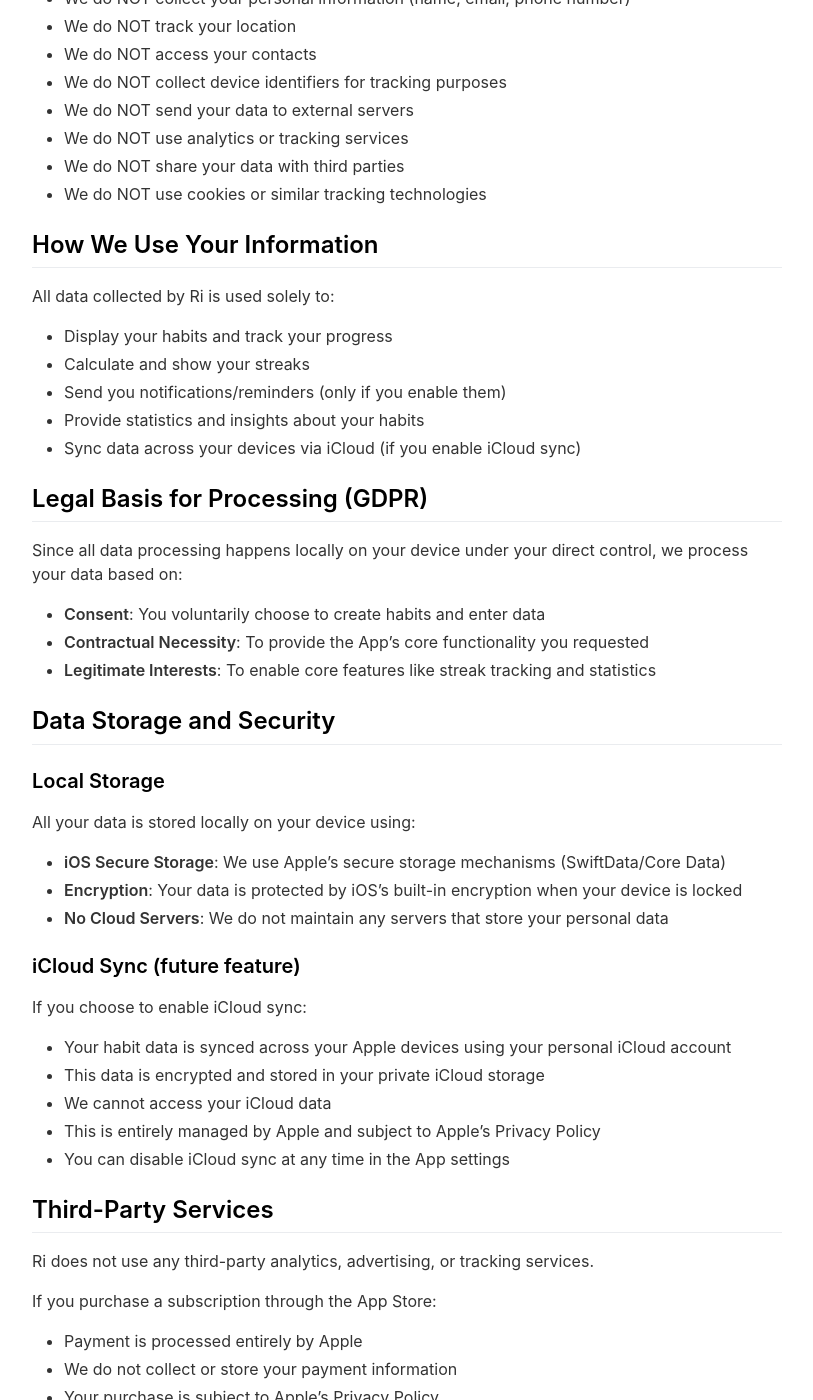
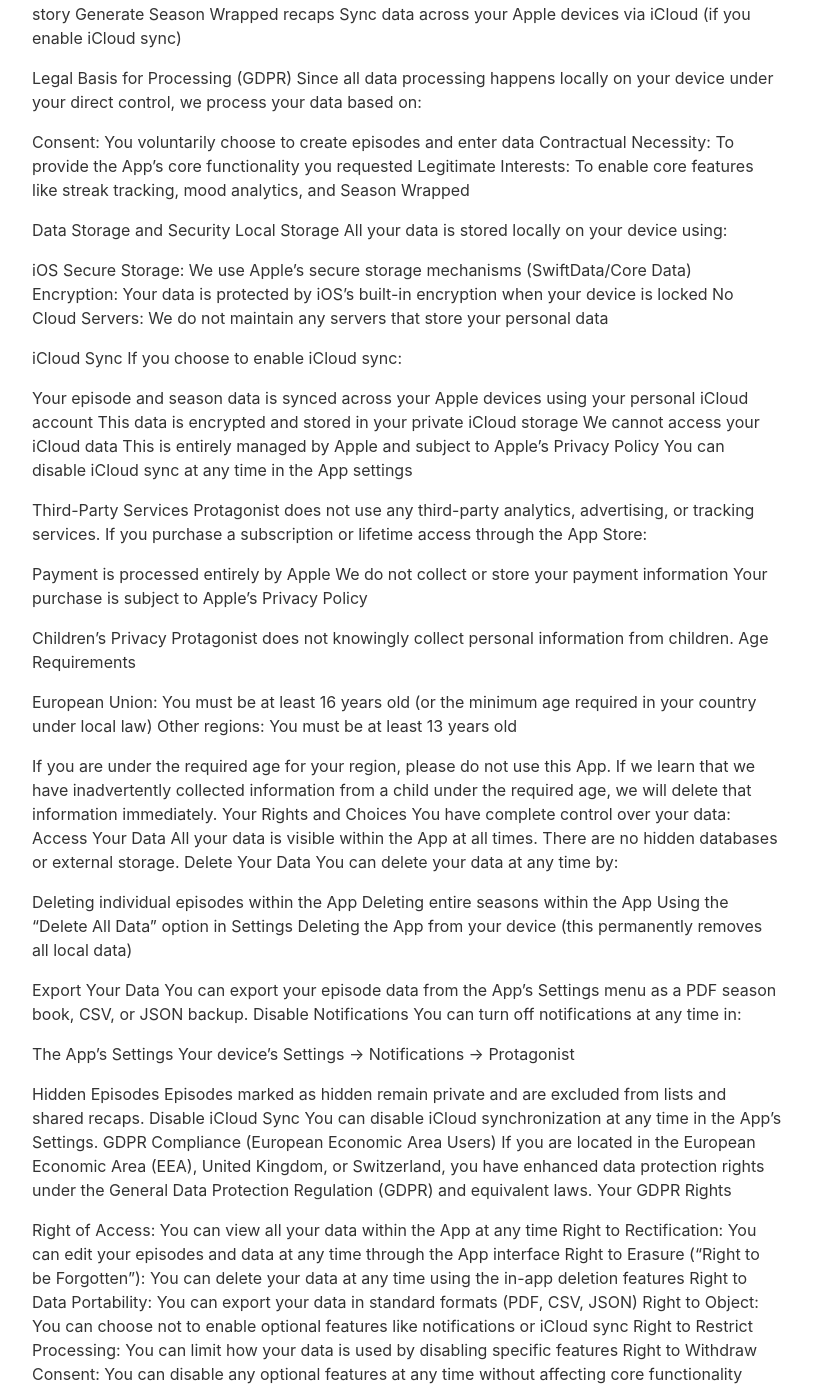
Before and after one commit to osanuo/Protagonist.app, a Jekyll site: the page built from _pages/privacypolicy.md, in a window 1280 px wide and 1400 px high, scrolled down 872 px. Shown: the whole window, without its empty margins (233-1046 px from the left). Built offline with Jekyll 4.4.1, drawn with Linux system fonts in a browser that asks for light colours; nearby versions of some CDN libraries; some of the changed text lies outside the part shown.

Commit message:
Update privacypolicy.md

```diff
--- a/_pages/privacypolicy.md
+++ b/_pages/privacypolicy.md
@@ -4,280 +4,238 @@ title: Privacy Policy
 include_in_header: false
 ---
 
-# Privacy Policy for Ri
+# Privacy Policy for Protagonist
 
-**Last Updated: January 29, 2026**
+**Last Updated: March 1, 2026**
 
 ## Introduction
+Protagonist ("we," "our," or "us") is committed to protecting your privacy. This Privacy Policy explains how we handle information when you use the Protagonist mobile application (the "App").
+Developer: Dawid (Osanuo)
+Location: Warsaw, Poland
+Contact: osanuo.studio@gmail.com
+Information We Collect
+Data Stored Locally on Your Device
+Protagonist stores the following information locally on your iOS device:
 
-Ri ("we," "our," or "us") is committed to protecting your privacy. This Privacy Policy explains how we handle information when you use the Ri mobile application (the "App").
+Episode Information: Titles, descriptions, mood ratings, tags, and dates of episodes you create
+Season Data: Your life seasons (years) and their associated episodes and themes
+Mood & Streak Data: Mood history, streak counts, and historical tracking data
+User Preferences: App settings, notification preferences, season themes, and customization choices
+Statistics: Calculated analytics about your mood patterns, streaks, and episode history
+Share Cards: Any share card designs you create within the App
 
-**Developer**: Dawid (Osanuo)
-**Location**: Warsaw, Poland
-**Contact**: osanuo.studio@gmail.com
-
-## Information We Collect
-
-### Data Stored Locally on Your Device
-
-Ri stores the following information locally on your iOS device:
-
-- **Habit Information**: Names, icons, colors, frequencies, and descriptions of habits you create
-- **Completion Data**: Records of when you mark habits as complete or incomplete
-- **Streak Information**: Calculated streak counts and historical tracking data
-- **User Preferences**: App settings, notification preferences, and customization choices
-- **Statistics**: Calculated analytics about your habit completion rates and patterns
-
-### Data We Do NOT Collect
-
+Data We Do NOT Collect
 We want to be clear about what we don't collect:
 
-- We do NOT collect your personal information (name, email, phone number)
-- We do NOT track your location
-- We do NOT access your contacts
-- We do NOT collect device identifiers for tracking purposes
-- We do NOT send your data to external servers
-- We do NOT use analytics or tracking services
-- We do NOT share your data with third parties
-- We do NOT use cookies or similar tracking technologies
+We do NOT collect your personal information (name, email, phone number)
+We do NOT track your location
+We do NOT access your contacts
+We do NOT collect device identifiers for tracking purposes
+We do NOT send your data to external servers
+We do NOT use analytics or tracking services
+We do NOT share your data with third parties
+We do NOT use cookies or similar tracking technologies
 
-## How We Use Your Information
+How We Use Your Information
+All data collected by Protagonist is used solely to:
 
-All data collected by Ri is used solely to:
+Display your episodes and seasons
+Calculate and show your mood trends and streaks
+Send you notifications/reminders (only if you enable them)
+Provide statistics and insights about your life story
+Generate Season Wrapped recaps
+Sync data across your Apple devices via iCloud (if you enable iCloud sync)
 
-- Display your habits and track your progress
-- Calculate and show your streaks
-- Send you notifications/reminders (only if you enable them)
-- Provide statistics and insights about your habits
-- Sync data across your devices via iCloud (if you enable iCloud sync)
-
-## Legal Basis for Processing (GDPR)
-
+Legal Basis for Processing (GDPR)
 Since all data processing happens locally on your device under your direct control, we process your data based on:
 
-- **Consent**: You voluntarily choose to create habits and enter data
-- **Contractual Necessity**: To provide the App's core functionality you requested
-- **Legitimate Interests**: To enable core features like streak tracking and statistics
+Consent: You voluntarily choose to create episodes and enter data
+Contractual Necessity: To provide the App's core functionality you requested
+Legitimate Interests: To enable core features like streak tracking, mood analytics, and Season Wrapped
 
-## Data Storage and Security
-
-### Local Storage
-
+Data Storage and Security
+Local Storage
 All your data is stored locally on your device using:
 
-- **iOS Secure Storage**: We use Apple's secure storage mechanisms (SwiftData/Core Data)
-- **Encryption**: Your data is protected by iOS's built-in encryption when your device is locked
-- **No Cloud Servers**: We do not maintain any servers that store your personal data
+iOS Secure Storage: We use Apple's secure storage mechanisms (SwiftData/Core Data)
+Encryption: Your data is protected by iOS's built-in encryption when your device is locked
+No Cloud Servers: We do not maintain any servers that store your personal data
 
-### iCloud Sync (future feature)
-
+iCloud Sync
 If you choose to enable iCloud sync:
 
-- Your habit data is synced across your Apple devices using your personal iCloud account
-- This data is encrypted and stored in your private iCloud storage
-- We cannot access your iCloud data
-- This is entirely managed by Apple and subject to Apple's Privacy Policy
-- You can disable iCloud sync at any time in the App settings
+Your episode and season data is synced across your Apple devices using your personal iCloud account
+This data is encrypted and stored in your private iCloud storage
+We cannot access your iCloud data
+This is entirely managed by Apple and subject to Apple's Privacy Policy
+You can disable iCloud sync at any time in the App settings
 
-## Third-Party Services
+Third-Party Services
+Protagonist does not use any third-party analytics, advertising, or tracking services.
+If you purchase a subscription or lifetime access through the App Store:
 
-Ri does not use any third-party analytics, advertising, or tracking services.
+Payment is processed entirely by Apple
+We do not collect or store your payment information
+Your purchase is subject to Apple's Privacy Policy
 
-If you purchase a subscription through the App Store:
+Children's Privacy
+Protagonist does not knowingly collect personal information from children.
+Age Requirements
 
-- Payment is processed entirely by Apple
-- We do not collect or store your payment information
-- Your purchase is subject to Apple's Privacy Policy
-
-## Children's Privacy
-
-Ri does not knowingly collect personal information from children.
-
-### Age Requirements
-
-- **European Union**: You must be at least 16 years old (or the minimum age required in your country under local law)
-- **Other regions**: You must be at least 13 years old
+European Union: You must be at least 16 years old (or the minimum age required in your country under local law)
+Other regions: You must be at least 13 years old
 
 If you are under the required age for your region, please do not use this App. If we learn that we have inadvertently collected information from a child under the required age, we will delete that information immediately.
+Your Rights and Choices
+You have complete control over your data:
+Access Your Data
+All your data is visible within the App at all times. There are no hidden databases or external storage.
+Delete Your Data
+You can delete your data at any time by:
 
-## Your Rights and Choices
+Deleting individual episodes within the App
+Deleting entire seasons within the App
+Using the "Delete All Data" option in Settings
+Deleting the App from your device (this permanently removes all local data)
 
-You have complete control over your data:
+Export Your Data
+You can export your episode data from the App's Settings menu as a PDF season book, CSV, or JSON backup.
+Disable Notifications
+You can turn off notifications at any time in:
 
-### Access Your Data
-All your data is visible within the App at all times. There are no hidden databases or external storage.
+The App's Settings
+Your device's Settings → Notifications → Protagonist
 
-### Delete Your Data
-You can delete your data at any time by:
-- Deleting individual habits within the App
-- Using the "Delete All Data" option in Settings
-- Deleting the App from your device (this permanently removes all local data)
+Hidden Episodes
+Episodes marked as hidden remain private and are excluded from lists and shared recaps.
+Disable iCloud Sync
+You can disable iCloud synchronization at any time in the App's Settings.
+GDPR Compliance (European Economic Area Users)
+If you are located in the European Economic Area (EEA), United Kingdom, or Switzerland, you have enhanced data protection rights under the General Data Protection Regulation (GDPR) and equivalent laws.
+Your GDPR Rights
 
-### Export Your Data
-You can export your habit data from the App's Settings menu to save a backup in a standard format.
+Right of Access: You can view all your data within the App at any time
+Right to Rectification: You can edit your episodes and data at any time through the App interface
+Right to Erasure ("Right to be Forgotten"): You can delete your data at any time using the in-app deletion features
+Right to Data Portability: You can export your data in standard formats (PDF, CSV, JSON)
+Right to Object: You can choose not to enable optional features like notifications or iCloud sync
+Right to Restrict Processing: You can limit how your data is used by disabling specific features
+Right to Withdraw Consent: You can disable any optional features at any time without affecting core functionality
 
-### Disable Notifications
-You can turn off notifications at any time in:
-- The App's Settings
-- Your device's Settings → Notifications → Ri
+Exercising Your Rights
+Since all data is stored locally on your device:
 
-### Disable iCloud Sync
-You can disable iCloud synchronization at any time in the App's Settings.
+Most rights can be exercised directly through the App
+For additional assistance, contact us at osanuo.studio@gmail.com
+We will respond to your request within 30 days as required by GDPR
 
-## GDPR Compliance (European Economic Area Users)
+Data Protection Authority
+If you are in the EEA, you have the right to lodge a complaint with your local data protection authority. For Poland, this is:
+Urząd Ochrony Danych Osobowych (UODO)
+Website: https://uodo.gov.pl
+Data Protection Officer
+For GDPR-related inquiries or to exercise your rights, contact us at:
+Email: osanuo.studio@gmail.com
+Response Time: Within 30 days
+Data Retention
 
-If you are located in the European Economic Area (EEA), United Kingdom, or Switzerland, you have enhanced data protection rights under the General Data Protection Regulation (GDPR) and equivalent laws.
+Active Use: We retain your data locally on your device for as long as you use the App
+App Deletion: All local data is permanently deleted when you delete the App from your device
+iCloud Data: If you use iCloud sync, data remains in your iCloud until you delete it manually or disable iCloud sync
+No Server Retention: We do not store any of your data on our servers
 
-### Your GDPR Rights
-
-- **Right of Access**: You can view all your data within the App at any time
-- **Right to Rectification**: You can edit your data at any time through the App interface
-- **Right to Erasure** ("Right to be Forgotten"): You can delete your data at any time using the in-app deletion features
-- **Right to Data Portability**: You can export your data in a standard, machine-readable format (JSON)
-- **Right to Object**: You can choose not to enable optional features like notifications or iCloud sync
-- **Right to Restrict Processing**: You can limit how your data is used by disabling specific features
-- **Right to Withdraw Consent**: You can disable any optional features at any time without affecting core functionality
-
-### Exercising Your Rights
-
-Since all data is stored locally on your device:
-- Most rights can be exercised directly through the App
-- For additional assistance, contact us at osanuo@example.com
-- We will respond to your request within 30 days as required by GDPR
-
-### Data Protection Authority
-
-If you are in the EEA, you have the right to lodge a complaint with your local data protection authority. For Poland, this is:
-
-**Urząd Ochrony Danych Osobowych (UODO)**
-Website: https://uodo.gov.pl
-
-### Data Protection Officer
-
-For GDPR-related inquiries or to exercise your rights, contact us at:
-
-**Email**: osanuo.studio@gmail.com
-**Response Time**: Within 30 days
-
-## Data Retention
-
-- **Active Use**: We retain your data locally on your device for as long as you use the App
-- **App Deletion**: All local data is permanently deleted when you delete the App from your device
-- **iCloud Data**: If you use iCloud sync, data remains in your iCloud until you delete it manually or disable iCloud sync
-- **No Server Retention**: We do not store any of your data on our servers
-
-## Data Security
-
+Data Security
 We take reasonable measures to protect your data:
 
-- All data stored locally is protected by iOS security features
-- Your device passcode/biometrics (Face ID/Touch ID) protect access to the App
-- We do not transmit your personal data over the internet (except for optional iCloud sync, which uses Apple's encrypted channels)
-- We do not store your data on our servers
+All data stored locally is protected by iOS security features
+Your device passcode/biometrics (Face ID/Touch ID) protect access to the App
+We do not transmit your personal data over the internet (except for optional iCloud sync, which uses Apple's encrypted channels)
+We do not store your data on our servers
 
 However, no method of electronic storage is 100% secure, and we cannot guarantee absolute security. You are responsible for:
-- Keeping your device secure
-- Using a strong device passcode
-- Protecting your Apple ID credentials
 
-## International Data Transfers
+Keeping your device secure
+Using a strong device passcode
+Protecting your Apple ID credentials
 
-Ri is available worldwide. Your data is stored locally on your device, regardless of your location.
+International Data Transfers
+Protagonist is available worldwide. Your data is stored locally on your device, regardless of your location.
+If you use iCloud sync:
 
-If you use iCloud sync:
-- Your data may be transferred to and stored on Apple's iCloud servers
-- Apple's servers may be located in various countries according to Apple's infrastructure
-- Data transfers are protected by Apple's security measures and are subject to Apple's Privacy Policy
-- For EEA users, Apple complies with GDPR requirements for international data transfers
+Your data may be transferred to and stored on Apple's iCloud servers
+Apple's servers may be located in various countries according to Apple's infrastructure
+Data transfers are protected by Apple's security measures and are subject to Apple's Privacy Policy
+For EEA users, Apple complies with GDPR requirements for international data transfers
 
-## California Privacy Rights (CCPA)
+California Privacy Rights (CCPA)
+If you are a California resident, you have rights under the California Consumer Privacy Act (CCPA). However, since Protagonist does not collect, sell, or share personal information with third parties, most CCPA provisions do not apply to our data practices.
+You still have the right to:
 
-If you are a California resident, you have rights under the California Consumer Privacy Act (CCPA). However, since Ri does not collect, sell, or share personal information with third parties, most CCPA provisions do not apply to our data practices.
+Access your data (available in the App)
+Delete your data (available in the App)
+Opt-out of data sale (we never sell data)
 
-You still have the right to:
-- Access your data (available in the App)
-- Delete your data (available in the App)
-- Opt-out of data sale (we never sell data)
-
-## Data Breach Notification
-
+Data Breach Notification
 In the unlikely event of a data breach affecting your personal information:
 
-- **EU Users**: We will notify you and relevant authorities within 72 hours as required by GDPR
-- **All Users**: We will notify you via the App or email (if we have your contact information)
+EU Users: We will notify you and relevant authorities within 72 hours as required by GDPR
+All Users: We will notify you via the App or email (if we have your contact information)
 
 However, since we do not store your data on our servers, the risk of a data breach affecting your information is minimal.
-
-## Changes to This Privacy Policy
-
+Changes to This Privacy Policy
 We may update this Privacy Policy from time to time. We will notify you of any changes by:
 
-- Posting the new Privacy Policy on this page
-- Updating the "Last Updated" date at the top
-- Notifying you within the App for significant changes
-- For material changes, requesting your consent where required by law
+Posting the new Privacy Policy on this page
+Updating the "Last Updated" date at the top
+Notifying you within the App for significant changes
+For material changes, requesting your consent where required by law
 
 Your continued use of the App after changes are made constitutes acceptance of those changes, unless additional consent is required by applicable law.
+Automated Decision-Making and Profiling
+Protagonist does not use automated decision-making or profiling that would have legal or similarly significant effects on you.
+The App's statistics and insights features are:
 
-## Automated Decision-Making and Profiling
+Calculated locally on your device
+Based solely on data you provided
+For your personal information only
+Not used for any automated decisions about you
 
-Ri does not use automated decision-making or profiling that would have legal or similarly significant effects on you.
+Contact Us
+If you have any questions, concerns, or requests regarding this Privacy Policy or your data, please contact us:
+Developer: Dawid (Osanuo)
+Location: Warsaw, Poland
+Email: osanuo.studio@gmail.com
+GitHub: https://github.com/osanuo
+Website: https://osanuo.github.io/Protagonist.app/
+We will respond to your inquiry within:
 
-The App's statistics and insights features are:
-- Calculated locally on your device
-- Based solely on data you provided
-- For your personal information only
-- Not used for any automated decisions about you
+EU/EEA users: 30 days (as required by GDPR)
+All other users: 30 days
 
-## Contact Us
-
-If you have any questions, concerns, or requests regarding this Privacy Policy or your data, please contact us:
-
-**Developer**: Dawid (Osanuo)
-**Location**: Warsaw, Poland
-**Email**: osanuo.studio@gmail.com
-**GitHub**: https://github.com/osanuo
-**Website**: https://osanuo.github.io/Ri.app/
-
-**For EU Data Protection Inquiries**: osanuo@example.com
-
-We will respond to your inquiry within:
-- **EU/EEA users**: 30 days (as required by GDPR)
-- **All other users**: 30 days
-
-## Supervisory Authority Contact (EU Users)
-
+Supervisory Authority Contact (EU Users)
 If you are not satisfied with our response or believe we are processing your data unlawfully, you have the right to lodge a complaint with your local data protection authority.
-
-**For users in Poland:**
-
-**Urząd Ochrony Danych Osobowych (UODO)**
+For users in Poland:
+Urząd Ochrony Danych Osobowych (UODO)
 ul. Stawki 2
 00-193 Warsaw, Poland
 Phone: +48 22 531 03 00
 Website: https://uodo.gov.pl
 Email: kancelaria@uodo.gov.pl
-
-**For users in other EU countries:**
+For users in other EU countries:
 Find your local data protection authority at: https://edpb.europa.eu/about-edpb/board/members_en
 
----
+Summary
+In Plain English:
 
-## Summary
+✅ Your episodes and seasons stay on your device (local storage only)
+✅ We don't collect personal information
+✅ We don't use trackers, analytics, or cookies
+✅ You can delete your data anytime
+✅ Optional iCloud sync uses your private iCloud
+✅ No ads, no sharing, no selling of data
+✅ Full GDPR compliance for EU users
+✅ You have complete control over your story
 
-**In Plain English:**
+We built Protagonist to respect your privacy. Your life story is yours alone.
 
-- ✅ Your data stays on your device (local storage only)
-- ✅ We don't collect personal information
-- ✅ We don't use trackers, analytics, or cookies
-- ✅ You can delete your data anytime
-- ✅ Optional iCloud sync uses your private iCloud
-- ✅ No ads, no sharing, no selling of data
-- ✅ Full GDPR compliance for EU users
-- ✅ You have complete control over your data
-
-**We built Ri to respect your privacy. Your habits are yours alone.**
-
----
-
-*This Privacy Policy is effective as of January 29, 2026 and complies with GDPR, CCPA, and applicable EU consumer protection laws.*
+This Privacy Policy is effective as of March 1, 2026 and complies with GDPR, CCPA, and applicable EU consumer protection laws.
```
